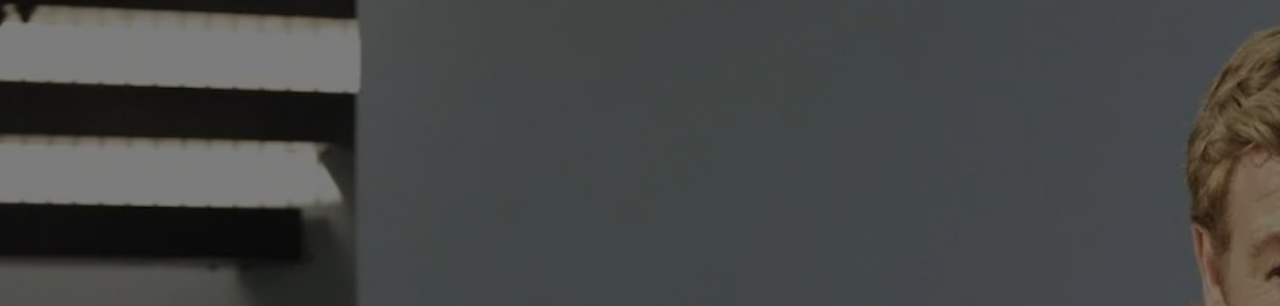
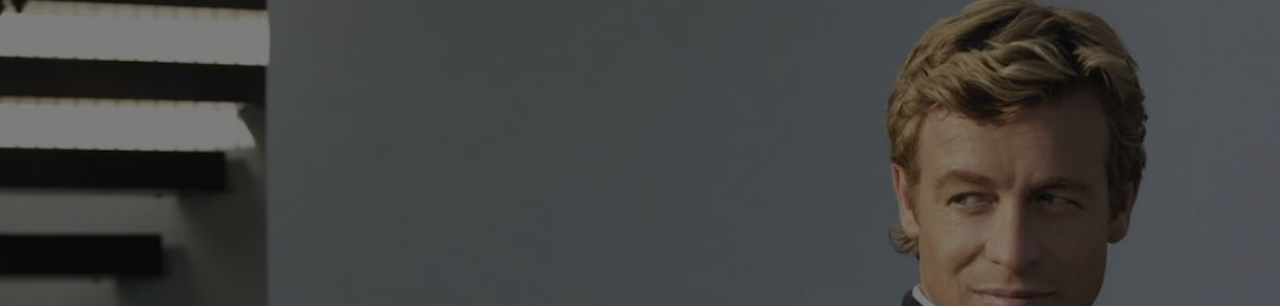
Before and after one commit to nicarlojunior/netflix_project, a plain HTML site: page index.html in a window 1280 px wide. Shown: the part 59-365 px from the top of the page. Drawn offline with Linux system fonts and the light colour scheme.

Commit message:
Update main.css

```diff
--- a/style/main.css
+++ b/style/main.css
@@ -41,7 +41,7 @@ header nav a:hover{
 .filme-principal{
     font-size: 16px;
     background: linear-gradient(rgba(0,0,0,.50),rgba(0,0,0,.50)100%), url('/img/capa.png');
-    height: 1070px;
+    height: 700px;
     width: 100%;
     background-size: cover;
     display: flex;
```
